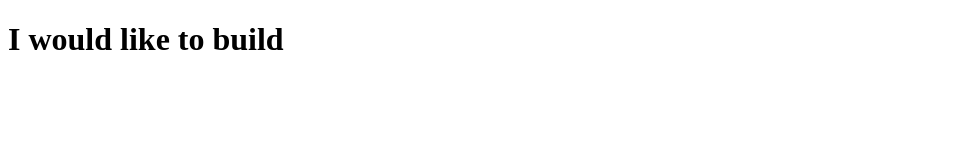
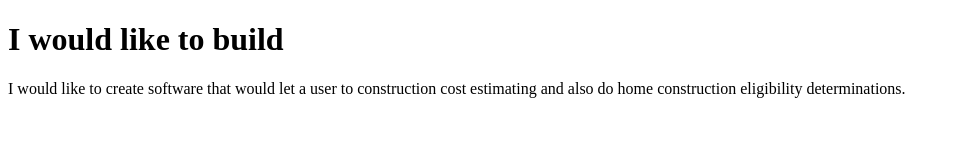
Before and after one commit to SurgthePro/prep-0621-code-solutions, a website: page prep-example/prep-example/index.html in a window 1280 px wide. Shown: the whole page, without its empty margins (0-960 px from the left). Drawn offline with Linux system fonts and the light colour scheme.

Commit message:
Second commit for prep-example

```diff
--- a/prep-example/prep-example/index.html
+++ b/prep-example/prep-example/index.html
@@ -7,7 +7,7 @@
   <h1>I would like to build</h1>
   <p>
     <!-- write your app ideas here 👇 -->
-
+I would like to create software that would let a user to construction cost estimating and also do home construction eligibility determinations.
 
 
   </p>
```
